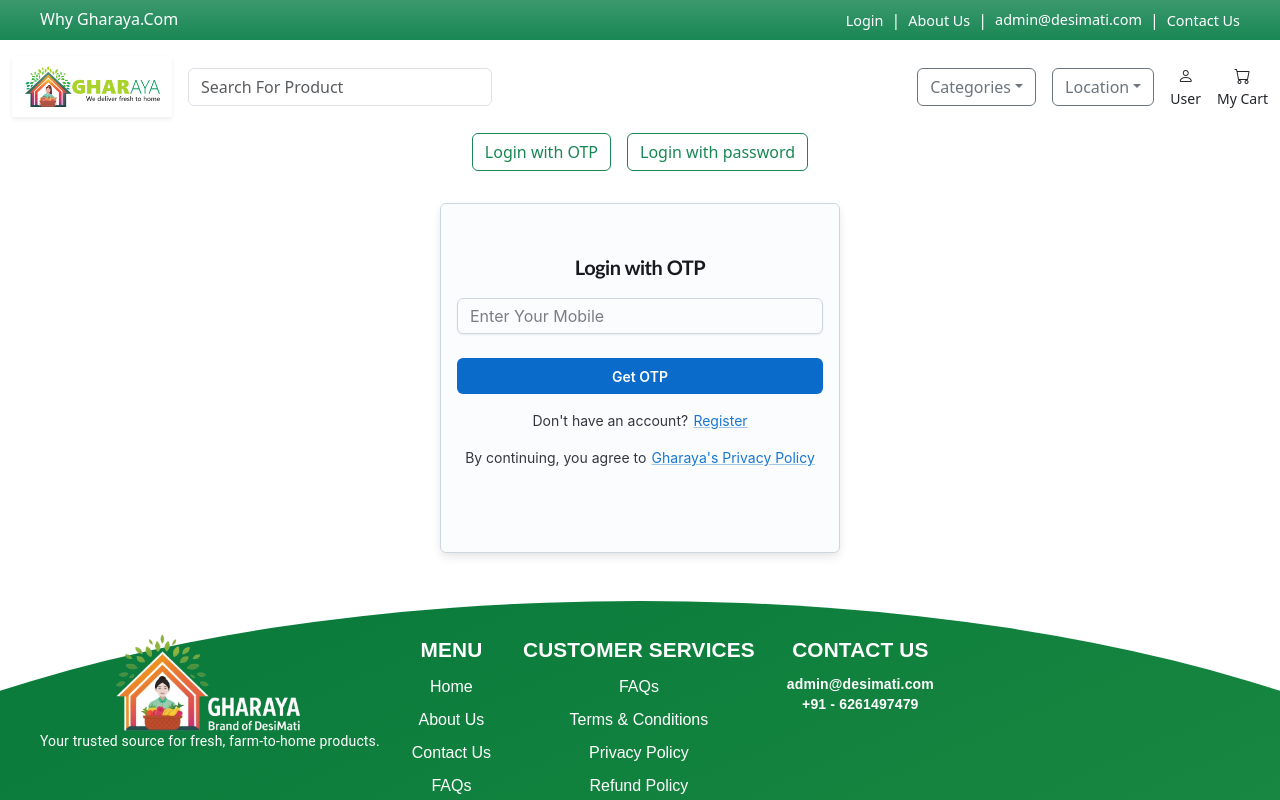
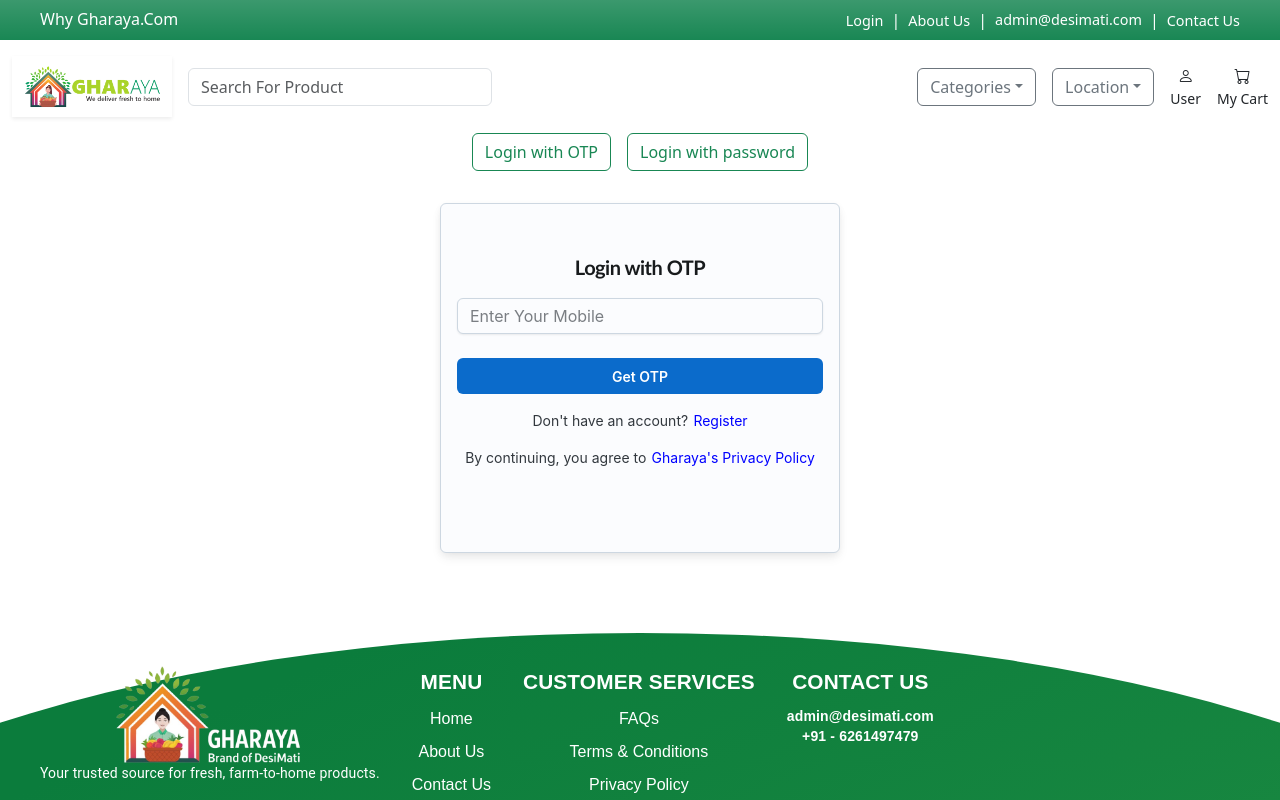
Before and after one commit to Aana-5/Gharaya, a React (Vite) app: page /loginwithotp in a window 1280 px wide. Shown: the top 800 px of the page. Built offline with nearby package versions, Linux system fonts and the light colour scheme; some icons are missing.

Commit message:
adjusted login pages horizontal scrolling and added links

```diff
--- a/src/components/LoginPage.jsx
+++ b/src/components/LoginPage.jsx
@@ -9,10 +9,9 @@
 import { Link as RouterLink } from 'react-router-dom';
 import { Grid, Link } from "@mui/material";
 
-
 export default function LoginPage() {
   return (
-    <main>
+    <main style={{ overflowX: 'hidden' }}>
       <div className="row gap-2">
         <div className="col">
             <div className="d-flex align-items-center justify-content-center justify-content-md-center flex-wrap gap-3">
@@ -55,7 +54,7 @@
 
         <Button sx={{ mt: 1 /* margin top */ }}>Continue</Button>
         <Typography
-          endDecorator={<Link href="/sign-up">Register</Link>}
+          endDecorator={<Link component={RouterLink} to="/registration" underline="hover" color="blue">Register</Link>}
           sx={{ fontSize: 'sm', alignSelf: 'center' }}
         >
           Don&apos;t have an account?
--- a/src/components/LoginWithOtp.jsx
+++ b/src/components/LoginWithOtp.jsx
@@ -7,10 +7,9 @@
 import { Link as RouterLink } from 'react-router-dom';
 import { Grid, Link } from "@mui/material";
 
-
 export default function LoginWithOtp() {
   return (
-    <main>
+    <main style={{ overflowX: 'hidden' }}>
       <div className="row gap-2">
         <div className="col">
           <div className="d-flex align-items-center justify-content-center justify-content-md-center flex-wrap gap-3">
@@ -52,14 +51,14 @@
 
         <Button sx={{ mt: 1 /* margin top */ }}>Get OTP</Button>
         <Typography
-          endDecorator={<Link href="/sign-up">Register</Link>}
+          endDecorator={<Link component={RouterLink} to="/registration" underline="hover" color="blue">Register</Link>}
           sx={{ fontSize: 'sm', alignSelf: 'center' }}
         >
           Don&apos;t have an account?
         </Typography>
 
         <Typography
-          endDecorator={<Link href="">Gharaya's Privacy Policy</Link>}
+          endDecorator={<Link component={RouterLink} to="/privacypolicy" underline="hover" color="blue">Gharaya's Privacy Policy</Link>}
           sx={{ fontSize: 'sm', alignSelf: 'center' }}
         >
           By continuing, you agree to
--- a/src/components/RegistrationPage.jsx
+++ b/src/components/RegistrationPage.jsx
@@ -70,7 +70,7 @@
                         <Box sx={{ px: 1 }}>
                             <input
                                 type="text"
-                                placeholder="Enter your city"
+                                disabled
                                 style={{
                                     background: '#ffcf',
                                     borderRadius: '29px',
```
